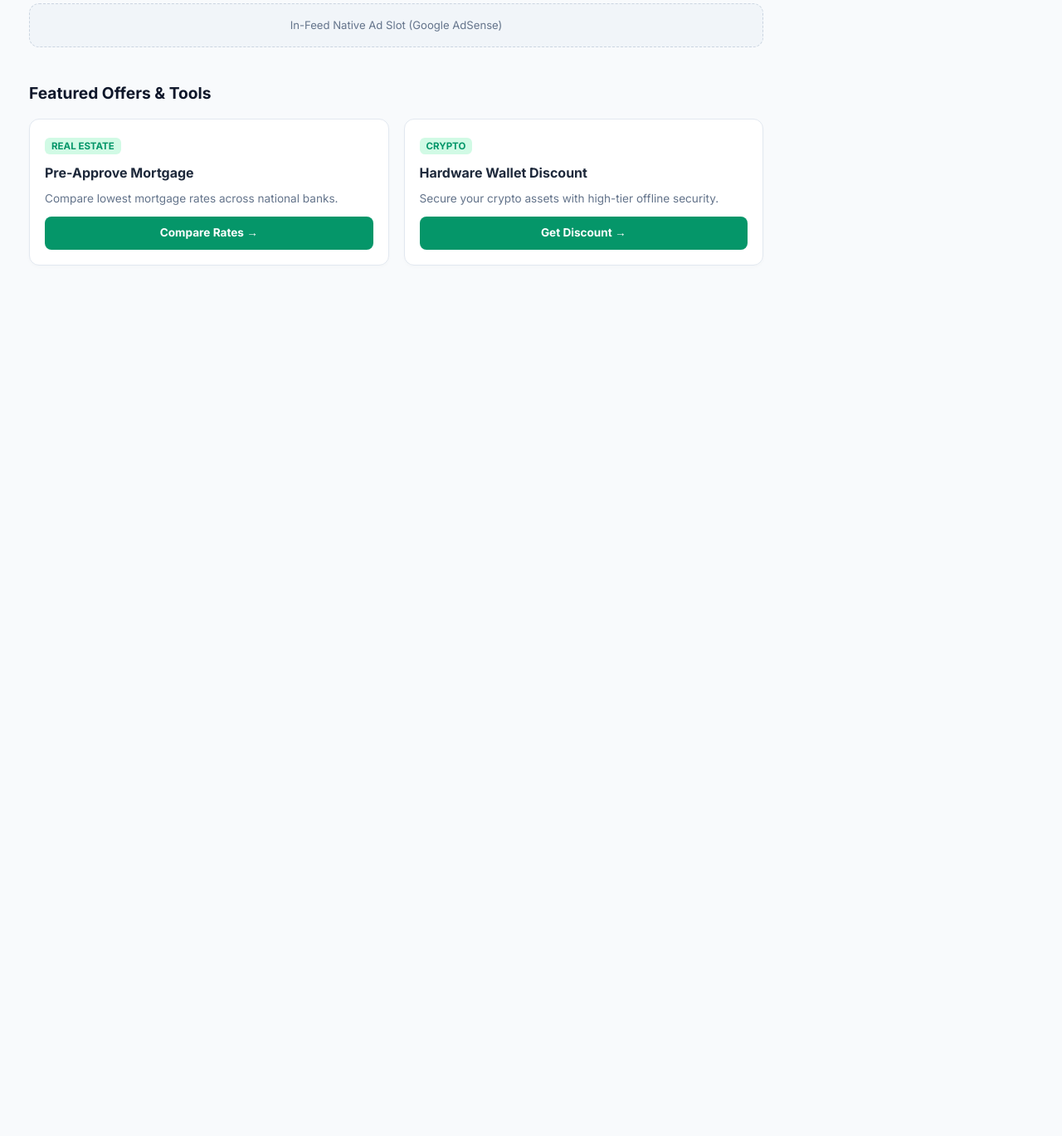
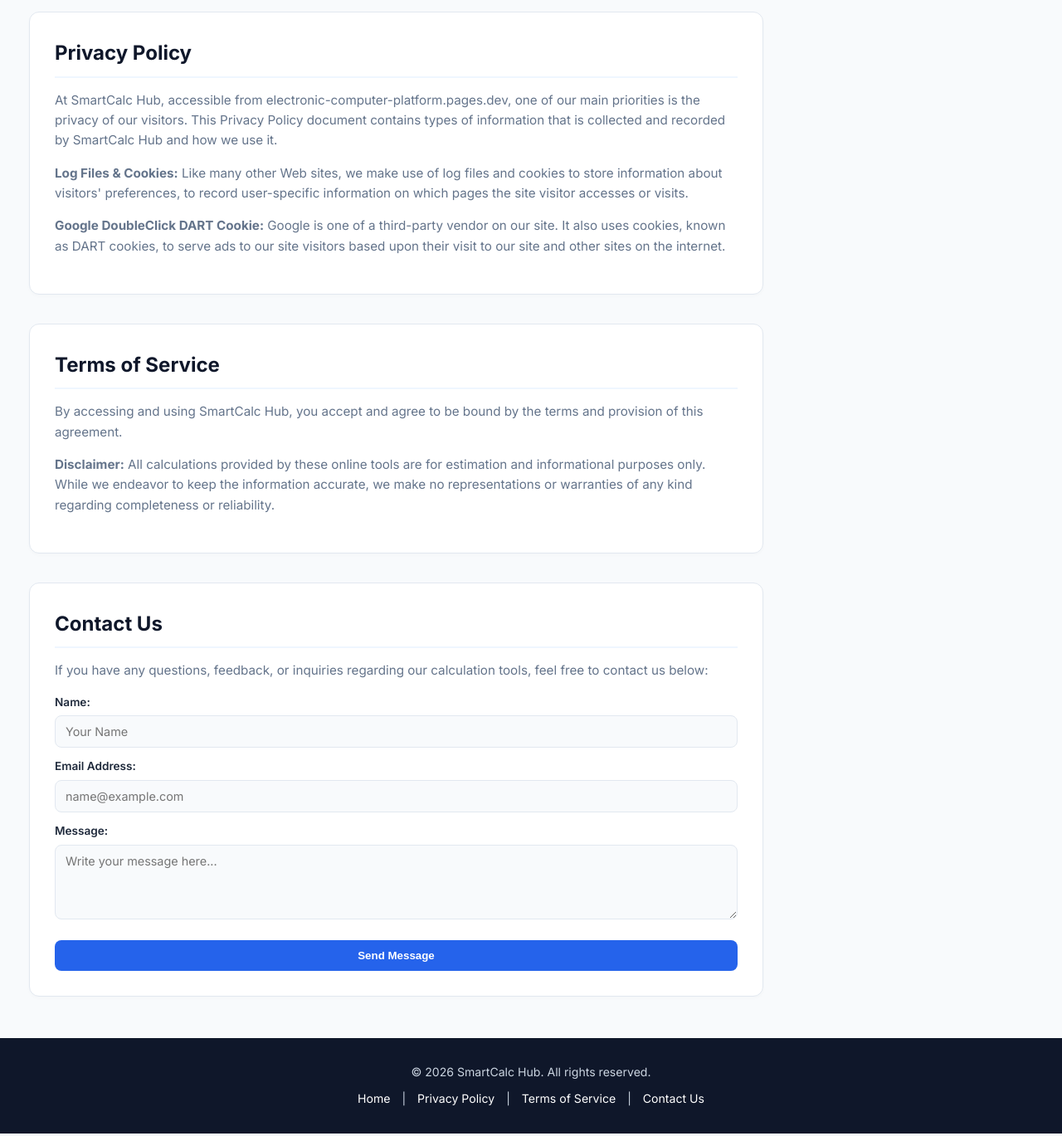
Before and after one commit to fhyda1401/Electronic-computer-platform, a plain HTML site: page index.html in a window 1280 px wide. Shown: the part 1297-2666 px from the top of the page at 83% size. Before the commit the page ends 1687 px from the top, so only its background shows below. Drawn offline with Linux system fonts and the light colour scheme.

Commit message:
Revise index.html for legal compliance and layout updates
Updated canonical link and added legal sections for privacy policy and terms of service. Removed affiliate section and adjusted footer.

```diff
--- a/index.html
+++ b/index.html
@@ -3,12 +3,13 @@
 <head>
     <meta charset="UTF-8">
     <meta name="viewport" content="width=device-width, initial-scale=1.0">
+
     <!-- Google Search Console Verification -->
     <meta name="google-site-verification" content="vsyE5QoGqDFn7PtbwCwDI2XGSxNyYdctIKAbsqUbmgo" />
 
     <title>Smart Calculators Hub - Multi-Category Online Tools</title>
     <meta name="description" content="Scalable and comprehensive online calculator platform. Calculate finance, real estate, health, math, crypto, and engineering easily.">
-    <link rel="canonical" href="https://calculators.com/" />
+    <link rel="canonical" href="https://electronic-computer-platform.pages.dev/" />
 
     <!-- Modern Clean Font -->
     <link rel="preconnect" href="https://fonts.googleapis.com">
@@ -117,7 +118,7 @@
         }
         .search-box input:focus { border-color: var(--primary-color); }
 
-        /* Category Filter Tabs (Calculator.net style modernized) */
+        /* Category Filter Tabs */
         .category-nav {
             display: flex;
             gap: 10px;
@@ -203,7 +204,7 @@
             margin-bottom: 5px;
             color: var(--text-main);
         }
-        .form-group input, .form-group select {
+        .form-group input, .form-group select, .form-group textarea {
             width: 100%;
             padding: 10px 12px;
             border: 1px solid var(--border-color);
@@ -213,7 +214,7 @@
             background: var(--bg-color);
             outline: none;
         }
-        .form-group input:focus { border-color: var(--primary-color); background: white; }
+        .form-group input:focus, .form-group textarea:focus { border-color: var(--primary-color); background: white; }
         .form-group .error-text {
             color: var(--danger-color);
             font-size: 0.75rem;
@@ -247,6 +248,29 @@
             text-align: center;
         }
 
+        /* Legal & Info Sections (AdSense Requirements) */
+        .page-section {
+            background: white;
+            border: 1px solid var(--border-color);
+            border-radius: var(--radius-md);
+            padding: 30px;
+            margin-top: 35px;
+            box-shadow: var(--shadow-sm);
+        }
+        .page-section h2 {
+            font-size: 1.5rem;
+            color: var(--secondary-color);
+            margin-bottom: 15px;
+            border-bottom: 2px solid var(--primary-light);
+            padding-bottom: 8px;
+        }
+        .page-section p, .page-section ul {
+            font-size: 0.95rem;
+            color: var(--text-muted);
+            margin-bottom: 15px;
+        }
+        .page-section ul { padding-left: 20px; }
+
         /* Advertising & Monetization */
         .ad-slot {
             background: #f1f5f9;
@@ -260,46 +284,21 @@
         .ad-banner-top { margin: 20px 0; }
         .ad-sidebar { position: sticky; top: 85px; }
 
-        /* Affiliate Cards */
-        .affiliate-section { margin-top: 40px; }
-        .affiliate-grid {
-            display: grid;
-            grid-template-columns: repeat(auto-fit, minmax(250px, 1fr));
-            gap: 18px;
-            margin-top: 15px;
+        /* Footer Section */
+        footer {
+            background: var(--secondary-color);
+            color: #cbd5e1;
+            padding: 30px 0;
+            margin-top: 50px;
+            text-align: center;
+            font-size: 0.88rem;
         }
-        .affiliate-card {
-            background: white;
-            border: 1px solid var(--border-color);
-            border-radius: var(--radius-md);
-            padding: 18px;
-            box-shadow: var(--shadow-sm);
-        }
-        .btn-affiliate {
-            display: block;
-            text-align: center;
-            padding: 9px;
-            background: var(--accent-color);
+        footer a {
             color: white;
             text-decoration: none;
-            border-radius: 8px;
-            font-weight: 700;
-            font-size: 0.85rem;
-            margin-top: 10px;
+            margin: 0 10px;
         }
-
-        /* Mobile Anchor Ad */
-        .sticky-mobile-ad {
-            position: fixed;
-            bottom: 0; left: 0; right: 0;
-            height: 60px;
-            background: white;
-            border-top: 1px solid var(--border-color);
-            display: flex;
-            justify-content: center;
-            align-items: center;
-            z-index: 2000;
-        }
+        footer a:hover { text-decoration: underline; }
 
         /* Responsive Breakpoints */
         @media (max-width: 900px) {
@@ -316,12 +315,10 @@
             <h1 class="logo"><a href="#">SmartCalc<span>.hub</span></a></h1>
             <nav>
                 <ul class="nav-links">
-                    <li><a href="#" class="active">All Tools</a></li>
-                    <li><a href="#finance">Finance</a></li>
-                    <li><a href="#realestate">Real Estate</a></li>
-                    <li><a href="#construction">Construction</a></li>
-                    <li><a href="#crypto">Crypto</a></li>
-                    <li><a href="#taxes">Taxes</a></li>
+                    <li><a href="#" class="active">Home</a></li>
+                    <li><a href="#privacy">Privacy Policy</a></li>
+                    <li><a href="#terms">Terms of Service</a></li>
+                    <li><a href="#contact">Contact Us</a></li>
                 </ul>
             </nav>
         </div>
@@ -344,7 +341,7 @@
             <p>Header Ad Slot (Google AdSense Responsive Leaderboard)</p>
         </div>
 
-        <!-- Scalable Category Filters -->
+        <!-- Category Filters -->
         <div class="category-nav">
             <button class="cat-tab active" onclick="filterCategory('all')">All Calculators</button>
             <button class="cat-tab" onclick="filterCategory('finance')">Financial</button>
@@ -352,15 +349,13 @@
             <button class="cat-tab" onclick="filterCategory('construction')">Construction</button>
             <button class="cat-tab" onclick="filterCategory('crypto')">Crypto</button>
             <button class="cat-tab" onclick="filterCategory('taxes')">Taxes & Business</button>
-            <button class="cat-tab" onclick="filterCategory('health')">Health & Fitness</button>
-            <button class="cat-tab" onclick="filterCategory('engineering')">Engineering</button>
         </div>
     </div>
 
     <!-- Main Content & Sidebar -->
     <div class="container main-layout">
-
         <main>
+            <!-- Calculators Grid -->
             <div class="calculator-grid" id="calculatorGrid">
 
                 <!-- 1. Real Estate Mortgage Calculator -->
@@ -462,28 +457,42 @@
 
             </div>
 
-            <!-- In-Content Ad -->
-            <div class="ad-slot" style="margin-top: 25px;">
-                <p>In-Feed Native Ad Slot (Google AdSense)</p>
-            </div>
+            <!-- AdSense Mandatory Legal Pages Sections -->
 
-            <!-- Affiliate Section -->
-            <section class="affiliate-section">
-                <h3 style="font-size: 1.2rem; color: var(--secondary-color);">Featured Offers & Tools</h3>
-                <div class="affiliate-grid">
-                    <div class="affiliate-card">
-                        <span class="badge" style="background: #d1fae5; color: var(--accent-color);">Real Estate</span>
-                        <h4 style="margin: 8px 0;">Pre-Approve Mortgage</h4>
-                        <p style="font-size: 0.85rem; color: var(--text-muted);">Compare lowest mortgage rates across national banks.</p>
-                        <a href="https://example.com" target="_blank" rel="nofollow sponsored" class="btn-affiliate">Compare Rates &rarr;</a>
+            <!-- Privacy Policy -->
+            <section id="privacy" class="page-section">
+                <h2>Privacy Policy</h2>
+                <p>At SmartCalc Hub, accessible from electronic-computer-platform.pages.dev, one of our main priorities is the privacy of our visitors. This Privacy Policy document contains types of information that is collected and recorded by SmartCalc Hub and how we use it.</p>
+                <p><strong>Log Files & Cookies:</strong> Like many other Web sites, we make use of log files and cookies to store information about visitors' preferences, to record user-specific information on which pages the site visitor accesses or visits.</p>
+                <p><strong>Google DoubleClick DART Cookie:</strong> Google is one of a third-party vendor on our site. It also uses cookies, known as DART cookies, to serve ads to our site visitors based upon their visit to our site and other sites on the internet.</p>
+            </section>
+
+            <!-- Terms of Service -->
+            <section id="terms" class="page-section">
+                <h2>Terms of Service</h2>
+                <p>By accessing and using SmartCalc Hub, you accept and agree to be bound by the terms and provision of this agreement.</p>
+                <p><strong>Disclaimer:</strong> All calculations provided by these online tools are for estimation and informational purposes only. While we endeavor to keep the information accurate, we make no representations or warranties of any kind regarding completeness or reliability.</p>
+            </section>
+
+            <!-- Contact Us Form -->
+            <section id="contact" class="page-section">
+                <h2>Contact Us</h2>
+                <p>If you have any questions, feedback, or inquiries regarding our calculation tools, feel free to contact us below:</p>
+                <form onsubmit="alert('Thank you! Your message has been sent.'); return false;">
+                    <div class="form-group">
+                        <label>Name:</label>
+                        <input type="text" required placeholder="Your Name">
                     </div>
-                    <div class="affiliate-card">
-                        <span class="badge" style="background: #d1fae5; color: var(--accent-color);">Crypto</span>
-                        <h4 style="margin: 8px 0;">Hardware Wallet Discount</h4>
-                        <p style="font-size: 0.85rem; color: var(--text-muted);">Secure your crypto assets with high-tier offline security.</p>
-                        <a href="https://example.com" target="_blank" rel="nofollow sponsored" class="btn-affiliate">Get Discount &rarr;</a>
+                    <div class="form-group">
+                        <label>Email Address:</label>
+                        <input type="email" required placeholder="name@example.com">
                     </div>
-                </div>
+                    <div class="form-group">
+                        <label>Message:</label>
+                        <textarea rows="4" required placeholder="Write your message here..."></textarea>
+                    </div>
+                    <button type="submit" class="btn-action">Send Message</button>
+                </form>
             </section>
         </main>
 
@@ -493,17 +502,23 @@
                 <p style="padding: 120px 0;">Sidebar Skyscraper Ad (300x600)</p>
             </div>
         </aside>
-
     </div>
 
-    <!-- Mobile Anchor Ad -->
-    <div class="sticky-mobile-ad">
-        <span style="font-size: 0.8rem; color: var(--text-muted);">Mobile Sticky Ad Space</span>
-    </div>
+    <!-- Footer -->
+    <footer>
+        <div class="container">
+            <p>&copy; 2026 SmartCalc Hub. All rights reserved.</p>
+            <p style="margin-top: 10px;">
+                <a href="#">Home</a> |
+                <a href="#privacy">Privacy Policy</a> |
+                <a href="#terms">Terms of Service</a> |
+                <a href="#contact">Contact Us</a>
+            </p>
+        </div>
+    </footer>
 
     <!-- JavaScript Architecture -->
     <script>
-        // Validation Helper
         function validateInput(id, min = 0) {
             const input = document.getElementById(id);
             const val = parseFloat(input.value);
@@ -520,25 +535,22 @@
             }
         }
 
-        // Output Result Helper
         function showResult(boxId, text) {
             const box = document.getElementById(boxId);
             box.innerText = text;
             box.style.display = "block";
         }
 
-        // 1. Mortgage Logic
         function calcMortgage() {
             let price = validateInput('homePrice', 1);
             let down = parseFloat(document.getElementById('downPayment').value) || 0;
             if (price === null) return;
 
             let principal = price - down;
-            let monthly = (principal * 0.06) / 12; // Standard estimated baseline calculation
+            let monthly = (principal * 0.06) / 12;
             showResult('resMortgage', `Est. Monthly Principal: $${monthly.toFixed(2)}`);
         }
 
-        // 2. Crypto Logic
         function calcCrypto() {
             let inv = parseFloat(document.getElementById('cryptoInv').value);
             let buy = parseFloat(document.getElementById('cryptoBuy').value);
@@ -550,11 +562,10 @@
             }
         }
 
-        // 3. Construction Logic
         function calcConcrete() {
             let l = parseFloat(document.getElementById('slabL').value);
             let w = parseFloat(document.getElementById('slabW').value);
-            let t = parseFloat(document.getElementById('slabT').value) / 12; // Inches to feet
+            let t = parseFloat(document.getElementById('slabT').value) / 12;
 
             if (l > 0 && w > 0 && t > 0) {
                 let cubicYards = (l * w * t) / 27;
@@ -562,7 +573,6 @@
             }
         }
 
-        // 4. Tax Logic
         function calcTax() {
             let amount = parseFloat(document.getElementById('taxAmount').value);
             let rate = parseFloat(document.getElementById('taxRate').value);
@@ -573,7 +583,6 @@
             }
         }
 
-        // Filtering Tools by Search Input
         function filterTools() {
             let query = document.getElementById('searchInput').value.toLowerCase();
             let cards = document.querySelectorAll('.calc-card');
@@ -588,7 +597,6 @@
             });
         }
 
-        // Filtering Tools by Category Tabs
         function filterCategory(cat) {
             let tabs = document.querySelectorAll('.cat-tab');
             tabs.forEach(t => t.classList.remove('active'));
```
